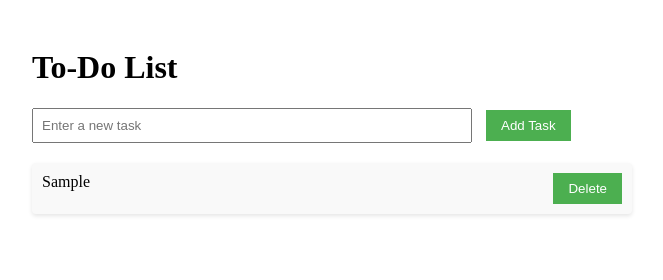
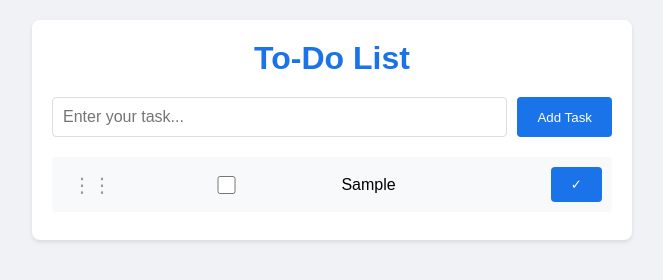
Before and after one commit to pega6-beta-1/team-todo-app, a plain HTML site: page index.html in a window 1280 px wide. Both pictures are taken after typing "Sample" into the empty fields and a click on the button "Add Task". Shown: the whole page, without its empty margins (308-971 px from the left). Drawn offline with Linux system fonts and the light colour scheme.

Commit message:
Version 3

```diff
--- /dev/null
+++ b/css/styles.css
@@ -0,0 +1,108 @@
+* {
+    margin: 0;
+    padding: 0;
+    box-sizing: border-box;
+}
+
+body {
+    font-family: Arial, sans-serif;
+    background-color: #f0f2f5;
+    padding: 20px;
+}
+
+.container {
+    max-width: 600px;
+    margin: 0 auto;
+    background: white;
+    padding: 20px;
+    border-radius: 8px;
+    box-shadow: 0 2px 4px rgba(0, 0, 0, 0.1);
+}
+
+h1 {
+    text-align: center;
+    color: #1a73e8;
+    margin-bottom: 20px;
+}
+
+.input-section {
+    display: flex;
+    gap: 10px;
+    margin-bottom: 20px;
+}
+
+input {
+    flex: 1;
+    padding: 10px;
+    border: 1px solid #ddd;
+    border-radius: 4px;
+    font-size: 16px;
+}
+
+button {
+    padding: 10px 20px;
+    background: #1a73e8;
+    color: white;
+    border: none;
+    border-radius: 4px;
+    cursor: pointer;
+}
+
+button:hover {
+    background: #1557b0;
+}
+
+.task {
+    display: flex;
+    align-items: center;
+    padding: 10px;
+    background: #f8f9fa;
+    margin-bottom: 8px;
+    border-radius: 4px;
+    transition: opacity 0.3s ease;
+    cursor: default;
+    transition: all 0.2s ease;
+}
+
+.task.completed {
+    background: #e8f5e9;
+    text-decoration: line-through;
+    color: #666;
+    opacity: 0.7;
+}
+
+.task.dragging {
+    opacity: 0.5;
+    background: #e3f2fd;
+}
+
+.task.drag-over {
+    border-top: 2px solid #1a73e8;
+}
+
+.task-checkbox {
+    margin-right: 10px;
+    width: 18px;
+    height: 18px;
+    cursor: pointer;
+}
+
+.task-actions {
+    margin-left: auto;
+}
+
+.task-text {
+    flex: 1;
+}
+
+.drag-handle {
+    cursor: move;
+    padding: 0 10px;
+    color: #999;
+    font-size: 20px;
+    user-select: none;
+}
+
+#taskList {
+    list-style: none;
+}
--- a/index.html
+++ b/index.html
@@ -4,17 +4,17 @@
     <meta charset="UTF-8">
     <meta name="viewport" content="width=device-width, initial-scale=1.0">
     <title>To-Do List App</title>
-    <link rel="stylesheet" href="styles.css">
+    <link rel="stylesheet" href="css/styles.css">
 </head>
 <body>
     <div class="container">
         <h1>To-Do List</h1>
         <div class="input-section">
-            <input type="text" id="taskInput" placeholder="Enter a new task">
-            <button onclick="addTask()">Add Task</button>
+            <input type="text" id="taskInput" placeholder="Enter your task...">
+            <button onclick="handleAddTask()">Add Task</button>
         </div>
         <ul id="taskList"></ul>
     </div>
-    <script src="app.js"></script>
+    <script src="js/app.js"></script>
 </body>
 </html>
--- /dev/null
+++ b/js/app.js
@@ -0,0 +1,136 @@
+const MAX_TASKS = 20;
+
+// Load tasks when page loads
+document.addEventListener('DOMContentLoaded', function() {
+    loadTasks();
+});
+
+function loadTasks() {
+    const tasks = JSON.parse(localStorage.getItem('tasks') || '[]');
+    tasks.forEach(task => {
+        const li = createTaskElement(task.text);
+        if (task.completed) {
+            li.classList.add('completed');
+        }
+        document.getElementById('taskList').appendChild(li);
+    });
+}
+
+function saveTasks() {
+    const tasks = [];
+    document.querySelectorAll('.task').forEach(task => {
+        tasks.push({
+            text: task.querySelector('.task-text').textContent,
+            completed: task.classList.contains('completed')
+        });
+    });
+    localStorage.setItem('tasks', JSON.stringify(tasks));
+}
+
+function handleAddTask() {
+    const input = document.getElementById('taskInput');
+    const taskText = input.value.trim();
+
+    if (!taskText) return;
+
+    const currentTasks = document.querySelectorAll('.task').length;
+
+    if (currentTasks >= MAX_TASKS) {
+        alert("Please complete some existing tasks first! Maximum limit is 20 tasks.");
+        return;
+    }
+
+    addTask(taskText);
+    input.value = '';
+}
+
+function addTask(taskText) {
+    const taskList = document.getElementById('taskList');
+    const li = createTaskElement(taskText);
+    taskList.appendChild(li);
+    saveTasks();
+}
+
+function createTaskElement(taskText) {
+    const li = document.createElement('li');
+    li.className = 'task';
+    li.draggable = true;
+    li.innerHTML = `
+        <div class="drag-handle">⋮⋮</div>
+        <input type="checkbox" class="task-checkbox" onclick="toggleComplete(this)">
+        <span class="task-text">${taskText}</span>
+        <div class="task-actions">
+            <button onclick="toggleComplete(this)">✓</button>
+        </div>
+    `;
+
+    // Add drag event listeners
+    li.addEventListener('dragstart', handleDragStart);
+    li.addEventListener('dragover', handleDragOver);
+    li.addEventListener('drop', handleDrop);
+    li.addEventListener('dragenter', handleDragEnter);
+    li.addEventListener('dragleave', handleDragLeave);
+
+    return li;
+}
+
+let draggedTask = null;
+
+function handleDragStart(e) {
+    draggedTask = this;
+    this.classList.add('dragging');
+    e.dataTransfer.effectAllowed = 'move';
+}
+
+function handleDragOver(e) {
+    e.preventDefault();
+    e.dataTransfer.dropEffect = 'move';
+}
+
+function handleDragEnter(e) {
+    this.classList.add('drag-over');
+}
+
+function handleDragLeave(e) {
+    this.classList.remove('drag-over');
+}
+
+function handleDrop(e) {
+    e.preventDefault();
+    if (this === draggedTask) return;
+
+    const taskList = document.getElementById('taskList');
+    const tasks = [...taskList.children];
+    const draggedIndex = tasks.indexOf(draggedTask);
+    const droppedIndex = tasks.indexOf(this);
+
+    if (draggedIndex < droppedIndex) {
+        this.parentNode.insertBefore(draggedTask, this.nextSibling);
+    } else {
+        this.parentNode.insertBefore(draggedTask, this);
+    }
+
+    this.classList.remove('drag-over');
+    draggedTask.classList.remove('dragging');
+    saveTasks();
+}
+
+function toggleComplete(element) {
+    const task = element.closest('.task');
+    task.classList.toggle('completed');
+    saveTasks();
+
+    if (element.type === 'checkbox' && element.checked) {
+        setTimeout(() => {
+            task.remove();
+            saveTasks();
+        }, 500); // Small delay so user can see the completion before deletion
+    }
+}
+
+// Add event listener for Enter key
+document.getElementById('taskInput').addEventListener('keypress', function(e) {
+    if (e.key === 'Enter') {
+        handleAddTask();
+    }
+});
```
Also changed, not shown: README.md.
